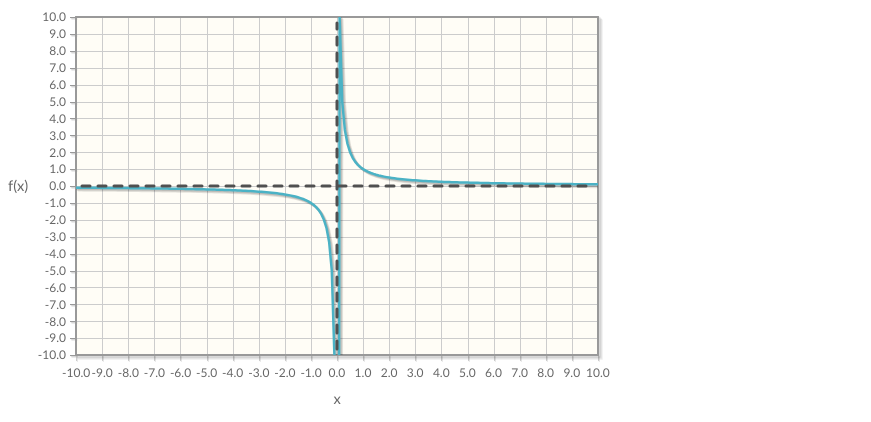
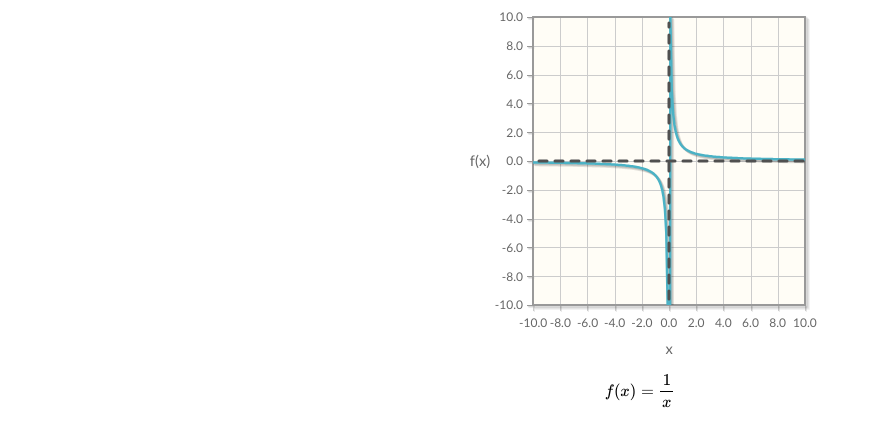
Before and after one commit to cjhanrahan/Guess-the-Function, a plain HTML site: page index.html in a window 1280 px wide. Shown: the part 73-495 px from the top of the page, without its empty margins (0-871 px from the left). Drawn offline with nearby package versions, Linux system fonts and the light colour scheme; some packages are replaced by stand-ins of ours.

Commit message:
displays random base function in latex, now passing MathFunctions as argument instead of mathFunc.fn

```diff
--- a/chart.js
+++ b/chart.js
@@ -3,8 +3,8 @@ $(document).ready(function() {
 		ut = Utils,
 		ui = UserInterface;
 	var mathFunc = ut.getRandProp(MathFunctions);
-	var points = ui.plot(mathFunc.fn,-10,10,0.1);
-	$('body').append('<h1>'+mathFunc.str+'</h1>');
+	var points = ui.plot(mathFunc,-10,10,0.1);
+	$('body').append('$$'+mathFunc.latex+'$$');
 });
 
 var MathFunctions = {
@@ -14,31 +14,27 @@ var MathFunctions = {
 		//y = f(x)
 		identity: {
 			fn: function(x) {return x;},
-			str: 'x'
+			str: 'x',
+			latex: 'f(x)=x'
 		},
 
 		square: {
 			fn: function(x) {return x*x;},
-			str: 'x^2'
+			str: 'x^2',
+			latex: 'f(x)=x^2'
 		},
 
 		cube: {
 			fn: function(x) {return x*x*x;},
-			str: 'x^3'
+			str: 'x^3',
+			latex: 'f(x)=x^3'
 		},
 
 		oneOverX: {
 			fn: function(x) {return 1/x;},
-			str: '1/x'
+			str: '1/x',
+			latex: 'f(x)=\\frac{1}{x}'
 		}
-
-//		//generate adecorator for mathFunc based on a random multiple
-//		genRandomFunc: function(mathFunc, maxMultiple) {
-//			multiple = Utils.randNonzero(10,true);
-//			return function(x){
-//				return multiple * mathFunc(x);
-//			}
-//		}
 }
 
 var Utils = {
@@ -50,57 +46,45 @@ var Utils = {
 			return obj[propNames[propIndex]];
 		}
 
-//		randNonzero: function(max, allowNegative){
-//			//integers from 1 to max inclusive
-//			var value = Math.floor(Math.random()*(max-1)) + 1;
-//			//no need to generate sign
-//			if(!allowNegative)
-//				return value;
-//			sign = Math.random();
-//			//generate sign
-//			if(sign > 0.5)
-//				return value;
-//			else
-//				return -value;
-//		}
 }
 
 
 
 var UserInterface = {
-		//plot a function by applying fOfX to points
-		//  from min to max, using delta as interval
+	// plot a function by applying fOfX to points
+	// from min to max, using delta as interval
 
 	plot: function(mathFunc, min, max, delta){
 
-			//populate array of discrete points to plot
-			var points = [];
+		// populate array of discrete points to plot
+		var points = [],
+			fn = mathFunc.fn;
 		for(var x=min; x<max; x+=delta) {
-				var fOfX = mathFunc(x);
-				//replace absurd off the chart numbers
+			var fOfX = fn(x);
+			// replace absurd off the chart numbers
 			if(fOfX > 100)
 				points.push([x, 100]);
 			else if(fOfX < -100)
 				points.push([x, -100]);
 			else
-					points.push([x, mathFunc(x)]);
+				points.push([x, fn(x)]);
 		}
-			//push f(max) , even if not equal to min + a multiple of delta
-			points.push([x, mathFunc(max)]);
+		// push f(max) , even if not equal to min + a multiple of delta
+		points.push([x, fn(max)]);
 
-			//populate array of tickmarks at integers
+		// populate array of tickmarks at integers
 		var tickmarks = [];
-			for (x=min; x<max; x++) {
+		for (x=min; x<max; x+=2) {
 			tickmarks.push(x);
 		}
-			//push max , even if not equal to min + a multiple of delta
+		// push max , even if not equal to min + a multiple of delta
 		tickmarks.push(max);
 
-			//draw graph
+		// draw graph
 		$.jqplot('chartdiv', [points], {
-				//don't show discreteness of points
+			// don't show discreteness of points
 			series:[{showMarker:false}],
-				//both axes contain the same range and tickmarks
+			// both axes contain the same range and tickmarks
 			axesDefaults: {
 				min: min,
 				max: max,
@@ -114,9 +98,9 @@ var UserInterface = {
 					label: 'f(x)'
 				}
 			},
-				//limit axes to [min, max]
+			// limit axes to [min, max]
 
-				//draw dashed lines for x=0, y=0
+			// draw dashed lines for x=0, y=0
 			canvasOverlay: {
 				show: true,
 				objects: [
@@ -140,5 +124,6 @@ var UserInterface = {
 			}
 		});
 		return points;
+	},
+
 }
-}
--- a/index.html
+++ b/index.html
@@ -3,16 +3,20 @@
 <html xmlns="http://www.w3.org/1999/xhtml">
     <head>
         <meta http-equiv="Content-Type" content="text/html; charset=utf-8" />
-        <title>New Web Project</title>
+        <title>Function Quiz</title>
 		<script src="//ajax.googleapis.com/ajax/libs/jquery/1.10.2/jquery.min.js"></script>
     	<script src="/lib/jqplot/jquery.jqplot.min.js"></script>
 		<script src="/lib/jqplot/jqplot.canvasOverlay.min.js"></script>
+		<script src="http://cdn.mathjax.org/mathjax/latest/MathJax.js?config=TeX-AMS-MML_HTMLorMML"></script>
 		<link rel="stylesheet" type="text/css" href="/lib/jqplot/jquery.jqplot.min.css">
 		<link rel="stylesheet" type="text/css" href="style.css">
 		<script src="chart.js"></script>
 	</head>
     <body>
-        <h1>Guess the function</h1>
-    	<div id="chartdiv"></div>
+    	<center>
+	        <h1>Guess the function</h1>
+	    	<div id="chartdiv"></div>
+			<div id="answer"></div>
+		</center>
 	</body>
 </html>
--- a/style.css
+++ b/style.css
@@ -3,7 +3,7 @@ body {
 }
 
 #chartdiv {
-	height:	400px;
-	width:	600px;
+	height:	350px;
+	width:	350px;
 /*	border: 2px black solid; */
 }
```
Lines whose indentation alone changed are shown as unchanged.
